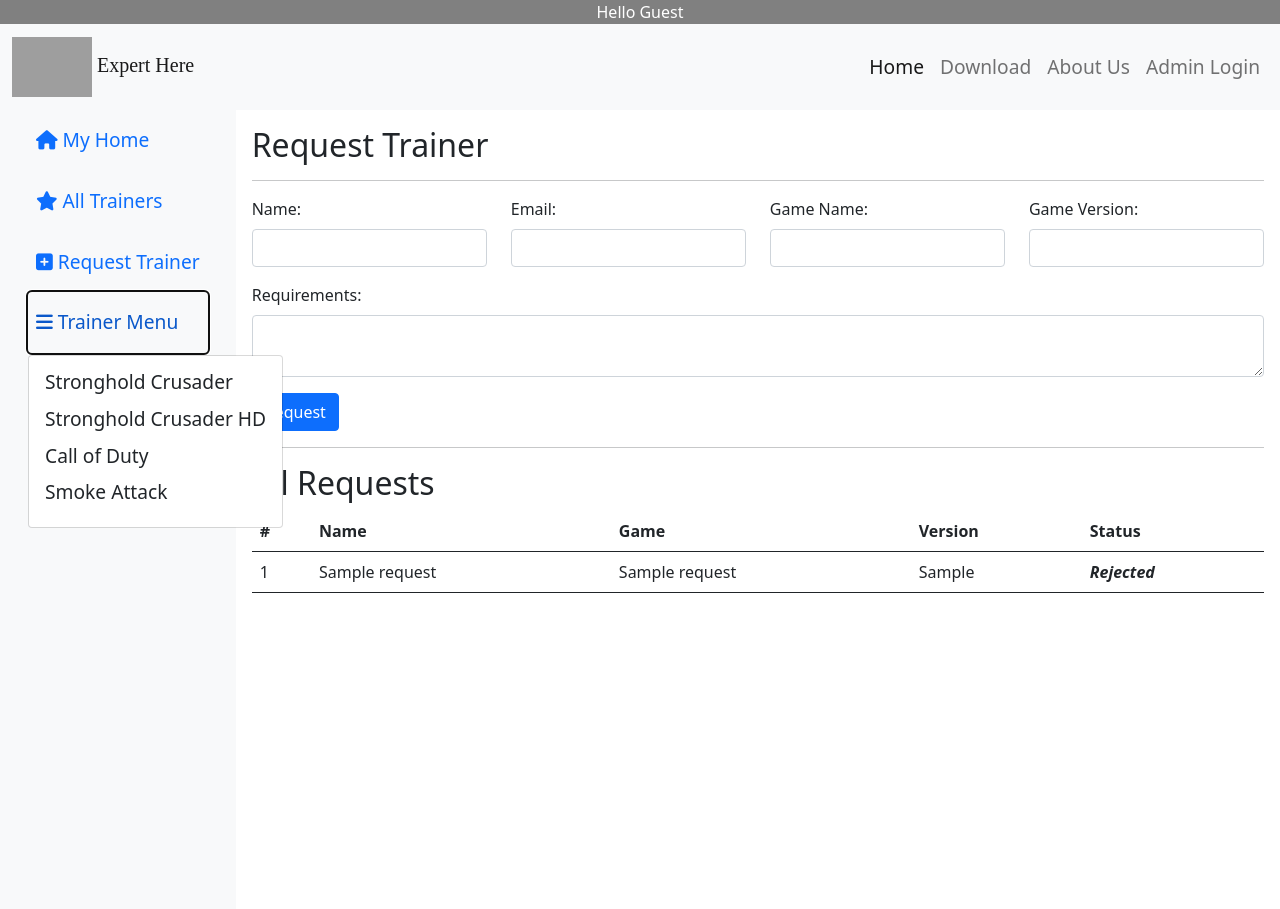
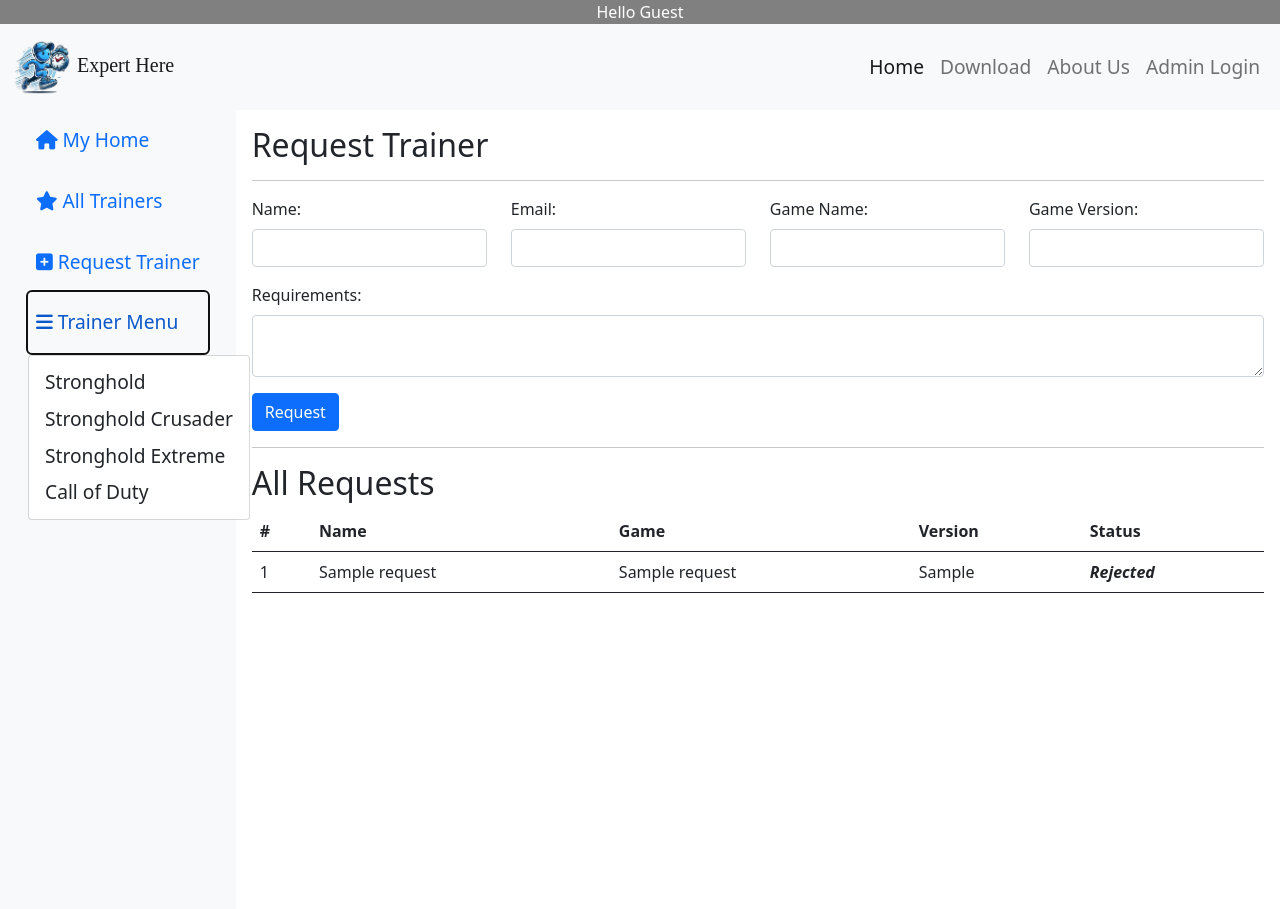
Before and after one commit to abdulrehmankhalid906/gaming-trainer-website, a PHP site: page /request.php in a window 1280 px wide, after a click on "Trainer Menu". Shown: the top 909 px of the page. Run offline with PHP 8.4, Linux system fonts and the light colour scheme; tables that the repository leaves empty or names only in its code hold one stand-in row (values such as "Sample post"); some libraries are stand-ins or nearby versions; grey boxes are pictures that could not be loaded.

Commit message:
Logo Fixed

```diff
--- a/about.php
+++ b/about.php
@@ -9,7 +9,7 @@ include('dbconfig.php');
     <meta charset="UTF-8">
     <meta name="viewport" content="width=device-width, initial-scale=1">
     <title>About Us</title>
-    <link rel="icon" type="image/s-icon" href="logo/stronghold_hd.png">
+    <link rel="icon" type="image/s-icon" href="favicon/expert.png">
     <script src="https://kit.fontawesome.com/8594ef0287.js" crossorigin="anonymous"></script>
     <link href="css/bootstrap.min.css" rel="stylesheet">
     <script src="jquery/jquery.min.js"></script>
--- a/add_download.php
+++ b/add_download.php
@@ -12,7 +12,7 @@ if(!isset($_SESSION['name'])){
   <link rel="stylesheet" href="style.css">
   <link href="https://cdn.jsdelivr.net/npm/bootstrap@5.0.2/dist/css/bootstrap.min.css" rel="stylesheet" integrity="sha384-EVSTQN3/azprG1Anm3QDgpJLIm9Nao0Yz1ztcQTwFspd3yD65VohhpuuCOmLASjC" crossorigin="anonymous">
   <title>Upload Download Link</title>
-  <link rel="icon" type="image/s-icon" href="logo/stronghold_hd.png">
+  <link rel="icon" type="image/s-icon" href="favicon/expert.png">
   </head>
 <body>
 <!--Header-->
--- a/all_requests.php
+++ b/all_requests.php
@@ -12,7 +12,7 @@ if(!isset($_SESSION['name'])){
   <link rel="stylesheet" href="style.css">
   <link href="https://cdn.jsdelivr.net/npm/bootstrap@5.0.2/dist/css/bootstrap.min.css" rel="stylesheet" integrity="sha384-EVSTQN3/azprG1Anm3QDgpJLIm9Nao0Yz1ztcQTwFspd3yD65VohhpuuCOmLASjC" crossorigin="anonymous">
   <title>All Requests</title>
-  <link rel="icon" type="image/s-icon" href="logo/stronghold_hd.png">
+  <link rel="icon" type="image/s-icon" href="favicon/expert.png">
   </head>
 <body>
 <!--Header-->
--- a/delete.php
+++ b/delete.php
@@ -3,7 +3,7 @@ session_start();
 include ('dbconfig.php');
 
 $id = $_GET['id'];
-$query = "delete from stronghold where id=$id";
+$query = "delete from trainers where id=$id";
 unlink("data/".$id);
 
 $query=mysqli_query($con, $query);
--- a/download.php
+++ b/download.php
@@ -11,7 +11,7 @@ include('dbconfig.php');
   <meta name="viewport" content="width=device-width, initial-scale=1">
   <link rel="stylesheet" href="style.css">
   <title>All Downloads</title>
-  <link rel="icon" type="image/s-icon" href="logo/stronghold_hd.png">
+  <link rel="icon" type="image/s-icon" href="favicon/expert.png">
   <script src="https://kit.fontawesome.com/8594ef0287.js" crossorigin="anonymous"></script>
   <link href="css/bootstrap.min.css" rel="stylesheet">
   <script src="jquery/jquery.min.js"></script>
--- a/header_top.php
+++ b/header_top.php
@@ -1,6 +1,6 @@
 <nav class="navbar navbar-expand-lg navbar-light bg-light">
   <div class="container-fluid">
-    <a class="navbar-brand" href="index.php"><img src="logo/logo.jpg" alt="Expert Here" height="60"><span style="font-family:calibery;  font-weight:52px;"> Expert Here<span></a>
+    <a class="navbar-brand" href="index.php"><img src="home/logo.png" alt="Expert Here" height="60"><span style="font-family:calibery;  font-weight:52px;"> Expert Here<span></a>
     <button class="navbar-toggler" type="button" data-bs-toggle="collapse" data-bs-target="#navbarNavDropdown" aria-controls="navbarNavDropdown" aria-expanded="false" aria-label="Toggle navigation">
       <span class="navbar-toggler-icon"></span>
     </button>
--- a/index.php
+++ b/index.php
@@ -14,7 +14,7 @@ include('dbconfig.php');
   <script src="https://kit.fontawesome.com/8594ef0287.js" crossorigin="anonymous"></script>
   <script src="jquery/jquery.min.js"></script>
 
-  <link rel="icon" type="image/s-icon" href="logo/stronghold_hd.png">
+  <link rel="icon" type="image/s-icon" href="favicon/expert.png">
   <style>
     #back-to-top {
       position: fixed;
--- a/login.php
+++ b/login.php
@@ -10,7 +10,7 @@ include ('dbconfig.php');
     <link rel="stylesheet" href="style.css">
     <link href="css/bootstrap.min.css" rel="stylesheet">
     <title>Login</title>
-    <link rel="icon" type="image/s-icon" href="logo/stronghold_hd.png">
+    <link rel="icon" type="image/s-icon" href="favicon/expert.png">
 
 <style>
 .btn-success, .btn-danger{
--- a/request.php
+++ b/request.php
@@ -9,7 +9,7 @@ include ('dbconfig.php');
     <meta name="viewport" content="width=device-width, initial-scale=1">
     <link rel="stylesheet" href="style.css">
     <title>Request Trainer</title>
-    <link rel="icon" type="image/s-icon" href="logo/stronghold_hd.png">
+    <link rel="icon" type="image/s-icon" href="favicon/expert.png">
     <script src="https://kit.fontawesome.com/8594ef0287.js" crossorigin="anonymous"></script>
     <link href="css/bootstrap.min.css" rel="stylesheet">
     <script src="jquery/jquery.min.js"></script>
@@ -50,11 +50,10 @@ include ('dbconfig.php');
                         Trainer Menu
                     </a>
                     <ul class="dropdown-menu" aria-labelledby="dropdownUser3">
-                        <li><a class="dropdown-item" href="#Stronghold HD">Stronghold Crusader</a></li>
-                        <li><a class="dropdown-item" href="#Stronghold Crusader HD">Stronghold Crusader HD</a></li>
-                        <li><a class="dropdown-item" href="#Call Of Duty">Call of Duty</a><li>
-                        <li><a class="dropdown-item" href="#Smoke Attack">Smoke Attack</a><li>
-                        <li><a class="dropdown-item" href="#Jos Dream Organic Coffee"></a><li>
+                        <li><a class="dropdown-item" href="index.php#Stronghold">Stronghold</a></li>
+                        <li><a class="dropdown-item" href="index.php#Stronghold Crusader">Stronghold Crusader</a></li>
+                        <li><a class="dropdown-item" href="index.php#Stronghold Extreme">Stronghold Extreme</a></li>
+                        <li><a class="dropdown-item" href="index.php#Call Of Duty">Call of Duty</a><li>
                     </ul>
                 </li>
             </ul>
```
Also changed, not shown: post.php (+4 -4 lines), favicon/expert.png (added), home/logo.png (added).
